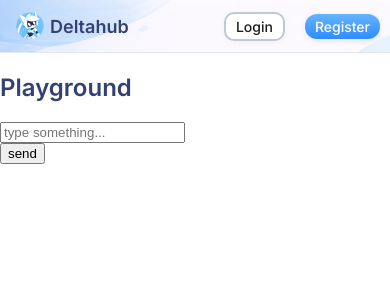
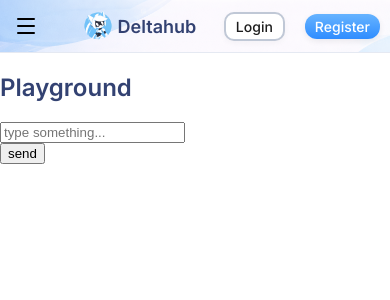
Before and after one commit to deivi-dev/deltahub, a React (Vite) app in the folder playground/: page / in a window 390 px wide. Shown: the top 300 px of the page. Built offline with nearby package versions, Linux system fonts and the light colour scheme; no server answers.

Commit message:
feat(playground): Add mobile menu icon

```diff
--- a/playground/package.json
+++ b/playground/package.json
@@ -10,6 +10,7 @@
     "preview": "vite preview"
   },
   "dependencies": {
+    "lucide-react": "^0.562.0",
     "react": "^19.2.0",
     "react-dom": "^19.2.0"
   },
--- a/playground/src/App.tsx
+++ b/playground/src/App.tsx
@@ -1,14 +1,25 @@
 import { useState } from "react";
 import { ENV } from "./config";
 import logo from "./assets/logo.png";
+import { Menu } from "lucide-react";
 
 const Header = () => {
   return (
-    <header>
-      <nav className="navbar" role="navigation">
+    <nav className="navbar">
+      <div className="mobileMenu">
+        <button
+          type="button"
+          className="mobileMenuBtn"
+          aria-label="Open menu"
+          onClick={console.log}
+        >
+          <Menu size={24} />
+        </button>
+      </div>
+
       <a href="https://deltahub.dev" className="menuLogo no-decoration">
         <img src={logo} alt="Deltahub logo" />
-          <p className="logoTitle">Deltahub</p>
+        <span className="logoTitle">Deltahub</span>
       </a>
 
       <div className="itemsNavbar">
@@ -24,15 +35,14 @@ const Header = () => {
           </li>
         </ul>
 
-          <button type="button" className="loginBtn">
+        <button type="button" className="navBtn loginBtn">
           Login
         </button>
-          <button type="button" className="registerBtn">
+        <button type="button" className="navBtn registerBtn">
           Register
         </button>
       </div>
     </nav>
-    </header>
   );
 };
 
--- a/playground/src/index.css
+++ b/playground/src/index.css
@@ -11,27 +11,17 @@ body {
 
 h1,
 h2,
-h3 {
+h3,
+.logoTitle {
     font-family: "Inter", sans-serif;
     font-weight: 600;
     color: #334272;
 }
 
-.logoTitle {
-    font-family: "Inter", sans-serif;
-    font-weight: 600;
-    color: #334272;
-    font-size: 28px;
-    margin: 0;
-}
-
-.no-decoration {
-    text-decoration: none;
-}
-
 .navbar {
     border-bottom: 1px solid #e5e9f2;
     padding: 10px 20px 10px 0px;
+    position: relative;
     background-image: url("./assets/background_setion1.png");
     background-size: cover;
     background-position: center top;
@@ -39,6 +29,21 @@ h3 {
     display: flex;
     align-items: center;
     justify-content: space-between;
+}
+
+.navbar,
+.itemsNavbar a,
+.navBtn {
+    font-family: "Inter", sans-serif;
+}
+
+.logoTitle {
+    font-size: 28px;
+    margin: 0;
+}
+
+.no-decoration {
+    text-decoration: none;
 }
 
 .menuLogo {
@@ -60,10 +65,11 @@ h3 {
     display: flex;
     gap: 20px;
     list-style: none;
+    padding: 0;
+    margin: 0;
 }
 
 .itemsNavbar a {
-    font-family: "Inter", sans-serif;
     font-weight: 500;
     text-decoration: none;
     color: #283357;
@@ -74,18 +80,20 @@ h3 {
     opacity: 0.8;
 }
 
-.loginBtn {
-    font-family: "Inter", sans-serif;
+.navBtn {
     font-weight: 500;
     font-size: 16px;
+    cursor: pointer;
+    transition: 0.15s ease;
+}
+
+.loginBtn {
     padding: 7px 22px;
     border-radius: 10px;
     background: #fff;
     color: #1d1d1d;
     border: 2px solid #c0c8d6;
     box-shadow: 0px 2px 6px rgb(0, 0, 0, 0.04);
-    cursor: pointer;
-    transition: 0.15s ease;
 }
 
 .loginBtn:hover {
@@ -93,22 +101,46 @@ h3 {
 }
 
 .registerBtn {
-    font-family: "Inter", sans-serif;
-    font-weight: 500;
-    font-size: 16px;
     padding: 10px 24px;
     border-radius: 12px;
     border: none;
-    cursor: pointer;
     background: linear-gradient(180deg, #66b3ff 0%, #2f8dff 100%);
     color: #fff;
     box-shadow: 0px 2px 6px rgba(0, 0, 0, 0.08);
-    transition: 0.15s ease;
+}
+
+.mobileMenu {
+    display: none;
+}
+
+.mobileMenuBtn {
+    display: none;
 }
 
 @media (max-width: 700px) {
     .itemsNavbar ul {
         display: none;
+    }
+
+    .menuLogo{
+        margin-left: 40px;
+    }
+
+    .mobileMenu {
+        display: flex;
+        align-items: center;
+    }
+
+    .mobileMenuBtn {
+        display: flex;
+        position: absolute;
+        left: 10px;
+        top: 50%;
+        transform: translateY(-50%);
+        background: none;
+        border: none;
+        padding: 4px;
+        cursor: pointer;
     }
 
     .loginBtn,
@@ -127,8 +159,5 @@ h3 {
 
     .navbar {
         padding: 6px 10px;
-        background-position: center top;
-        background-size: cover;
-        flex-wrap: nowrap;
     }
 }
```
Also changed, not shown: playground/src/main.tsx (line endings or trailing spaces), 1 other file (tests, documents, lock files or other folders). Lines whose indentation alone changed are shown as unchanged.
